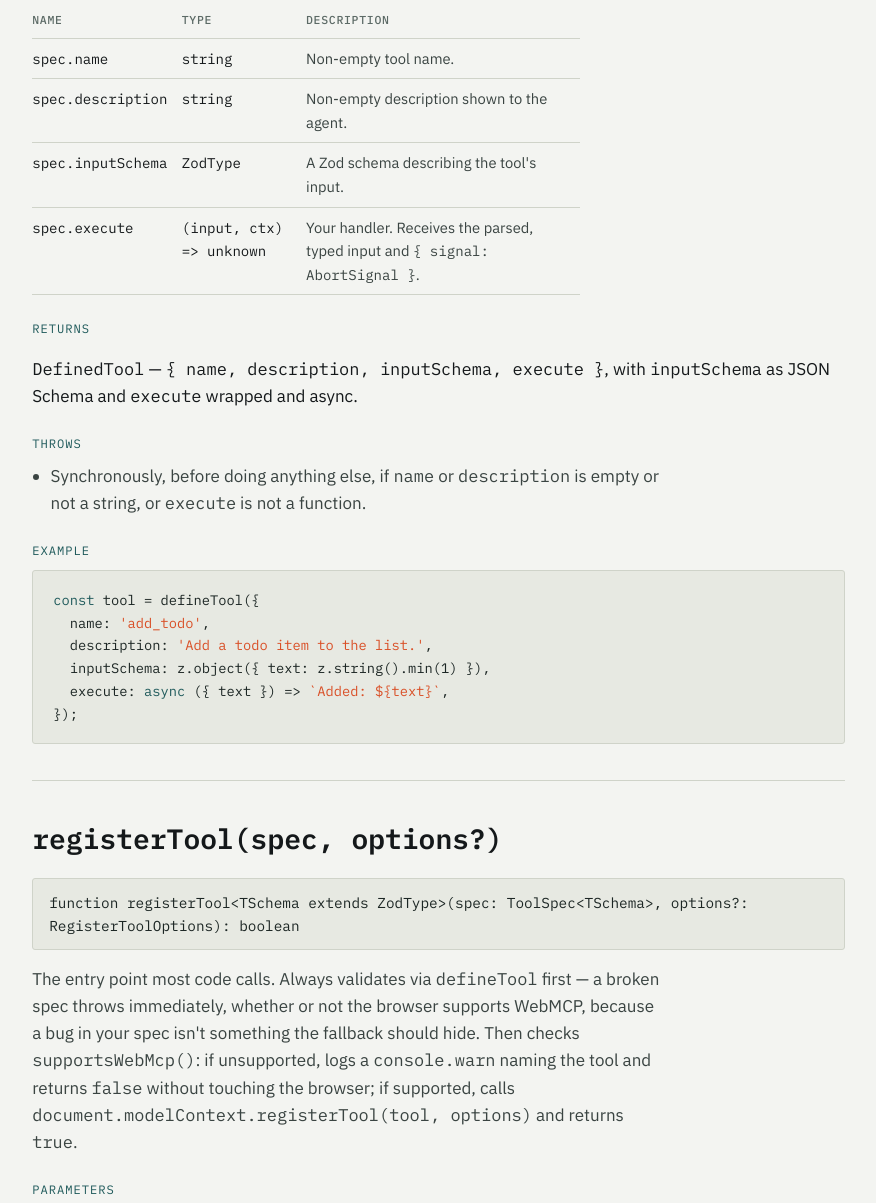
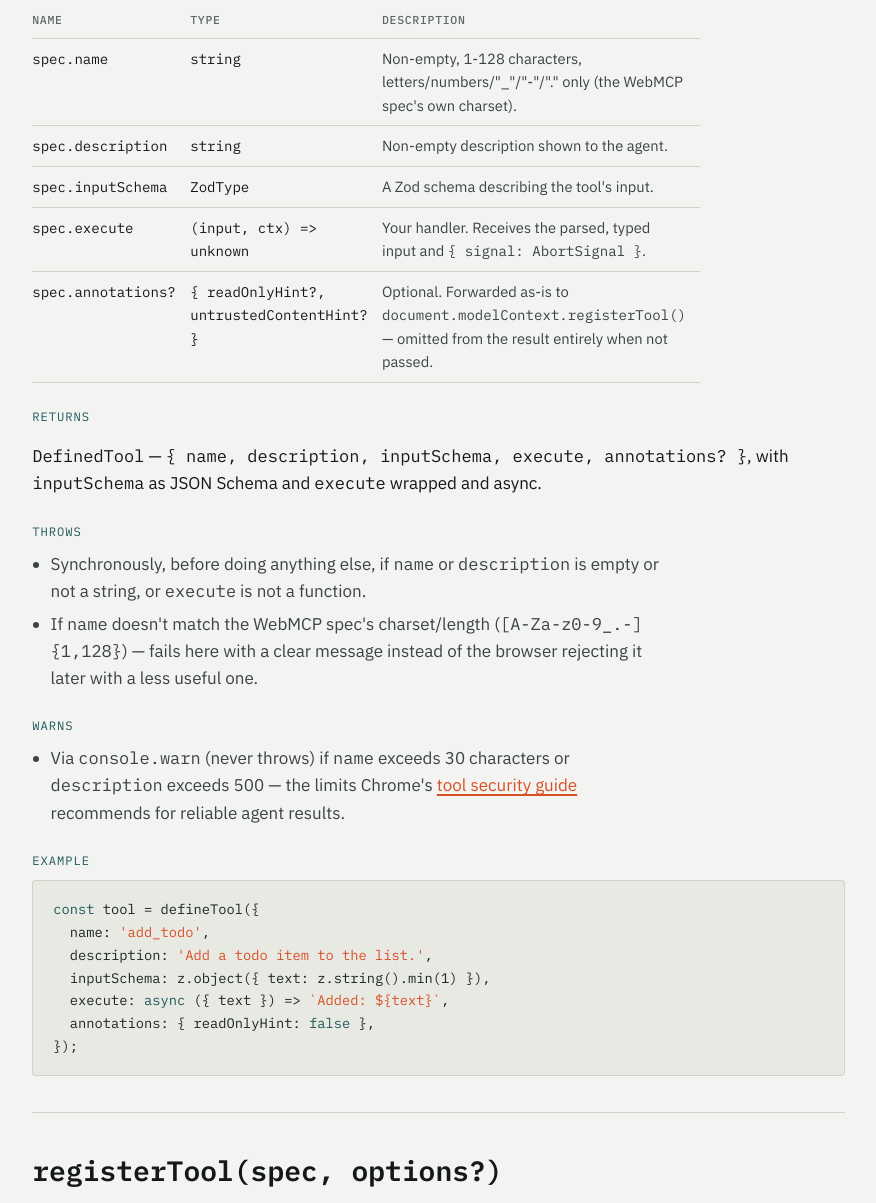
Before and after one commit to MauricioPerera/fastwebmcp, a plain HTML site: page docs.html in a window 1280 px wide. Shown: the part 1391-2594 px from the top of the page, without its empty margins (337-1213 px from the left). Drawn offline with Linux system fonts and the light colour scheme.

Commit message:
Document defineTool's annotations, name validation, budget warnings
Matches the CONTRACT-47 change on main: new annotations param row,
a second Throws item for the name-format check, and a new Warns
section for the character-budget warnings -- all three languages.

```diff
--- a/docs.html
+++ b/docs.html
@@ -404,18 +404,25 @@
         <span class="fn-meta-label" data-i18n="docs.label_params">Parameters</span>
         <table class="param-table">
           <tr><th data-i18n="docs.col_name">Name</th><th data-i18n="docs.col_type">Type</th><th data-i18n="docs.col_desc">Description</th></tr>
-          <tr><td><code>spec.name</code></td><td><code>string</code></td><td class="pdesc" data-i18n="fn.defineTool.p_name">Non-empty tool name.</td></tr>
+          <tr><td><code>spec.name</code></td><td><code>string</code></td><td class="pdesc" data-i18n="fn.defineTool.p_name">Non-empty, 1-128 characters, letters/numbers/"_"/"-"/"." only (the WebMCP spec's own charset).</td></tr>
           <tr><td><code>spec.description</code></td><td><code>string</code></td><td class="pdesc" data-i18n="fn.defineTool.p_desc">Non-empty description shown to the agent.</td></tr>
           <tr><td><code>spec.inputSchema</code></td><td><code>ZodType</code></td><td class="pdesc" data-i18n="fn.defineTool.p_schema">A Zod schema describing the tool's input.</td></tr>
           <tr><td><code>spec.execute</code></td><td><code>(input, ctx) =&gt; unknown</code></td><td class="pdesc" data-i18n="fn.defineTool.p_execute">Your handler. Receives the parsed, typed input and <code>{ signal: AbortSignal }</code>.</td></tr>
+          <tr><td><code>spec.annotations?</code></td><td><code>{ readOnlyHint?, untrustedContentHint? }</code></td><td class="pdesc" data-i18n="fn.defineTool.p_annotations">Optional. Forwarded as-is to <code>document.modelContext.registerTool()</code> &mdash; omitted from the result entirely when not passed.</td></tr>
         </table>
 
         <span class="fn-meta-label" data-i18n="docs.label_returns">Returns</span>
-        <p data-i18n="fn.defineTool.returns"><code>DefinedTool</code> &mdash; <code>{ name, description, inputSchema, execute }</code>, with <code>inputSchema</code> as JSON Schema and <code>execute</code> wrapped and async.</p>
+        <p data-i18n="fn.defineTool.returns"><code>DefinedTool</code> &mdash; <code>{ name, description, inputSchema, execute, annotations? }</code>, with <code>inputSchema</code> as JSON Schema and <code>execute</code> wrapped and async.</p>
 
         <span class="fn-meta-label" data-i18n="docs.label_throws">Throws</span>
         <ul class="invariants">
           <li data-i18n="fn.defineTool.throws1">Synchronously, before doing anything else, if <code>name</code> or <code>description</code> is empty or not a string, or <code>execute</code> is not a function.</li>
+          <li data-i18n="fn.defineTool.throws2">If <code>name</code> doesn't match the WebMCP spec's charset/length (<code>[A-Za-z0-9_.-]{1,128}</code>) &mdash; fails here with a clear message instead of the browser rejecting it later with a less useful one.</li>
+        </ul>
+
+        <span class="fn-meta-label" data-i18n="docs.label_warns">Warns</span>
+        <ul class="invariants">
+          <li data-i18n="fn.defineTool.warns1">Via <code>console.warn</code> (never throws) if <code>name</code> exceeds 30 characters or <code>description</code> exceeds 500 &mdash; the limits Chrome's <a href="https://developer.chrome.com/docs/ai/webmcp/secure-tools">tool security guide</a> recommends for reliable agent results.</li>
         </ul>
 
         <span class="fn-meta-label" data-i18n="docs.label_example">Example</span>
@@ -425,6 +432,7 @@
   description: <span class="str">'Add a todo item to the list.'</span>,
   inputSchema: z.object({ text: z.string().min(1) }),
   execute: <span class="kw">async</span> ({ text }) =&gt; <span class="str">`Added: ${text}`</span>,
+  annotations: { readOnlyHint: <span class="kw">false</span> },
 });</pre>
         </div>
       </section>
@@ -644,6 +652,7 @@ toMcpwasmSkillSource(tool, {
       'docs.label_params': 'Parameters',
       'docs.label_returns': 'Returns',
       'docs.label_throws': 'Throws',
+      'docs.label_warns': 'Warns',
       'docs.label_invariants': 'Invariants',
       'docs.label_example': 'Example',
       'docs.col_name': 'Name',
@@ -655,12 +664,15 @@ toMcpwasmSkillSource(tool, {
       'fn.supportsWebMcp.returns': '<code>boolean</code> &mdash; <code>true</code> if this browser supports WebMCP.',
       'fn.supportsWebMcp.inv1': 'Never throws, regardless of <code>document</code>\'s shape &mdash; missing, <code>null</code>, not an object, or anything else.',
       'fn.defineTool.desc': 'Validates and normalizes a tool definition. Derives the JSON Schema from your Zod <code>inputSchema</code>, and wraps <code>execute</code> so every call is parsed against that schema before your handler runs. Pure &mdash; it never touches <code>document.modelContext</code> itself.',
-      'fn.defineTool.p_name': 'Non-empty tool name.',
+      'fn.defineTool.p_name': 'Non-empty, 1-128 characters, letters/numbers/"_"/"-"/"." only (the WebMCP spec\'s own charset).',
       'fn.defineTool.p_desc': 'Non-empty description shown to the agent.',
       'fn.defineTool.p_schema': 'A Zod schema describing the tool\'s input.',
       'fn.defineTool.p_execute': 'Your handler. Receives the parsed, typed input and <code>{ signal: AbortSignal }</code>.',
-      'fn.defineTool.returns': '<code>DefinedTool</code> &mdash; <code>{ name, description, inputSchema, execute }</code>, with <code>inputSchema</code> as JSON Schema and <code>execute</code> wrapped and async.',
+      'fn.defineTool.p_annotations': 'Optional. Forwarded as-is to <code>document.modelContext.registerTool()</code> &mdash; omitted from the result entirely when not passed.',
+      'fn.defineTool.returns': '<code>DefinedTool</code> &mdash; <code>{ name, description, inputSchema, execute, annotations? }</code>, with <code>inputSchema</code> as JSON Schema and <code>execute</code> wrapped and async.',
       'fn.defineTool.throws1': 'Synchronously, before doing anything else, if <code>name</code> or <code>description</code> is empty or not a string, or <code>execute</code> is not a function.',
+      'fn.defineTool.throws2': 'If <code>name</code> doesn\'t match the WebMCP spec\'s charset/length (<code>[A-Za-z0-9_.-]{1,128}</code>) &mdash; fails here with a clear message instead of the browser rejecting it later with a less useful one.',
+      'fn.defineTool.warns1': 'Via <code>console.warn</code> (never throws) if <code>name</code> exceeds 30 characters or <code>description</code> exceeds 500 &mdash; the limits Chrome\'s <a href="https://developer.chrome.com/docs/ai/webmcp/secure-tools">tool security guide</a> recommends for reliable agent results.',
       'fn.registerTool.desc': 'The entry point most code calls. Always validates via <code>defineTool</code> first &mdash; a broken spec throws immediately, whether or not the browser supports WebMCP, because a bug in your spec isn\'t something the fallback should hide. Then checks <code>supportsWebMcp()</code>: if unsupported, logs a <code>console.warn</code> naming the tool and returns <code>false</code> without touching the browser; if supported, calls <code>document.modelContext.registerTool(tool, options)</code> and returns <code>true</code>.',
       'fn.registerTool.p_spec': 'Same shape as <code>defineTool</code>\'s parameter.',
       'fn.registerTool.p_signal': 'Lets the browser unregister the tool later.',
@@ -704,6 +716,7 @@ toMcpwasmSkillSource(tool, {
       'docs.label_params': 'Parámetros',
       'docs.label_returns': 'Devuelve',
       'docs.label_throws': 'Lanza',
+      'docs.label_warns': 'Avisa',
       'docs.label_invariants': 'Invariantes',
       'docs.label_example': 'Ejemplo',
       'docs.col_name': 'Nombre',
@@ -715,12 +728,15 @@ toMcpwasmSkillSource(tool, {
       'fn.supportsWebMcp.returns': '<code>boolean</code> &mdash; <code>true</code> si este navegador soporta WebMCP.',
       'fn.supportsWebMcp.inv1': 'Nunca lanza, sea cual sea la forma de <code>document</code> &mdash; ausente, <code>null</code>, no-objeto, o cualquier otra cosa.',
       'fn.defineTool.desc': 'Valida y normaliza una definición de tool. Deriva el JSON Schema de tu <code>inputSchema</code> de Zod, y envuelve <code>execute</code> para que cada llamada se parsee contra ese schema antes de correr tu handler. Pura &mdash; nunca toca <code>document.modelContext</code> directamente.',
-      'fn.defineTool.p_name': 'Nombre de la tool, no vacío.',
+      'fn.defineTool.p_name': 'No vacío, 1-128 caracteres, solo letras/números/"_"/"-"/"." (el charset propio del spec de WebMCP).',
       'fn.defineTool.p_desc': 'Descripción no vacía, mostrada al agente.',
       'fn.defineTool.p_schema': 'Un schema de Zod que describe el input de la tool.',
       'fn.defineTool.p_execute': 'Tu handler. Recibe el input parseado y tipado, más <code>{ signal: AbortSignal }</code>.',
-      'fn.defineTool.returns': '<code>DefinedTool</code> &mdash; <code>{ name, description, inputSchema, execute }</code>, con <code>inputSchema</code> como JSON Schema y <code>execute</code> envuelto y async.',
+      'fn.defineTool.p_annotations': 'Opcional. Se reenvía tal cual a <code>document.modelContext.registerTool()</code> &mdash; se omite del resultado por completo si no se pasa.',
+      'fn.defineTool.returns': '<code>DefinedTool</code> &mdash; <code>{ name, description, inputSchema, execute, annotations? }</code>, con <code>inputSchema</code> como JSON Schema y <code>execute</code> envuelto y async.',
       'fn.defineTool.throws1': 'Sincrónicamente, antes de hacer cualquier otra cosa, si <code>name</code> o <code>description</code> están vacíos o no son string, o <code>execute</code> no es una función.',
+      'fn.defineTool.throws2': 'Si <code>name</code> no cumple el charset/longitud del spec de WebMCP (<code>[A-Za-z0-9_.-]{1,128}</code>) &mdash; falla acá con un mensaje claro, en vez de que el navegador lo rechace después con uno menos útil.',
+      'fn.defineTool.warns1': 'Vía <code>console.warn</code> (nunca lanza) si <code>name</code> supera los 30 caracteres o <code>description</code> los 500 &mdash; los límites que recomienda la <a href="https://developer.chrome.com/docs/ai/webmcp/secure-tools">guía de seguridad de Chrome</a> para resultados confiables del agente.',
       'fn.registerTool.desc': 'El punto de entrada que llama la mayoría del código. Siempre valida vía <code>defineTool</code> primero &mdash; un spec roto lanza de inmediato, tenga o no soporte el navegador, porque un bug en tu spec no es algo que el fallback deba esconder. Después chequea <code>supportsWebMcp()</code>: si no hay soporte, loguea un <code>console.warn</code> nombrando la tool y devuelve <code>false</code> sin tocar el navegador; si hay soporte, llama <code>document.modelContext.registerTool(tool, options)</code> y devuelve <code>true</code>.',
       'fn.registerTool.p_spec': 'Misma forma que el parámetro de <code>defineTool</code>.',
       'fn.registerTool.p_signal': 'Le permite al navegador desregistrar la tool después.',
@@ -764,6 +780,7 @@ toMcpwasmSkillSource(tool, {
       'docs.label_params': 'Parâmetros',
       'docs.label_returns': 'Retorna',
       'docs.label_throws': 'Lança',
+      'docs.label_warns': 'Avisa',
       'docs.label_invariants': 'Invariantes',
       'docs.label_example': 'Exemplo',
       'docs.col_name': 'Nome',
@@ -775,12 +792,15 @@ toMcpwasmSkillSource(tool, {
       'fn.supportsWebMcp.returns': '<code>boolean</code> &mdash; <code>true</code> se este navegador suporta WebMCP.',
       'fn.supportsWebMcp.inv1': 'Nunca lança, seja qual for o formato de <code>document</code> &mdash; ausente, <code>null</code>, não-objeto, ou qualquer outra coisa.',
       'fn.defineTool.desc': 'Valida e normaliza uma definição de tool. Deriva o JSON Schema do seu <code>inputSchema</code> do Zod, e envolve <code>execute</code> para que cada chamada seja validada contra esse schema antes de rodar seu handler. Pura &mdash; nunca toca <code>document.modelContext</code> diretamente.',
-      'fn.defineTool.p_name': 'Nome da tool, não vazio.',
+      'fn.defineTool.p_name': 'Não vazio, 1-128 caracteres, apenas letras/números/"_"/"-"/"." (o charset do próprio spec de WebMCP).',
       'fn.defineTool.p_desc': 'Descrição não vazia, mostrada ao agente.',
       'fn.defineTool.p_schema': 'Um schema do Zod descrevendo a entrada da tool.',
       'fn.defineTool.p_execute': 'Seu handler. Recebe a entrada validada e tipada, mais <code>{ signal: AbortSignal }</code>.',
-      'fn.defineTool.returns': '<code>DefinedTool</code> &mdash; <code>{ name, description, inputSchema, execute }</code>, com <code>inputSchema</code> como JSON Schema e <code>execute</code> envolvido e assíncrono.',
+      'fn.defineTool.p_annotations': 'Opcional. Repassado tal como está para <code>document.modelContext.registerTool()</code> &mdash; omitido do resultado por completo quando não é passado.',
+      'fn.defineTool.returns': '<code>DefinedTool</code> &mdash; <code>{ name, description, inputSchema, execute, annotations? }</code>, com <code>inputSchema</code> como JSON Schema e <code>execute</code> envolvido e assíncrono.',
       'fn.defineTool.throws1': 'Sincronamente, antes de fazer qualquer outra coisa, se <code>name</code> ou <code>description</code> estiverem vazios ou não forem string, ou <code>execute</code> não for uma função.',
+      'fn.defineTool.throws2': 'Se <code>name</code> não corresponder ao charset/tamanho do spec de WebMCP (<code>[A-Za-z0-9_.-]{1,128}</code>) &mdash; falha aqui com uma mensagem clara, em vez do navegador rejeitá-lo depois com uma menos útil.',
+      'fn.defineTool.warns1': 'Via <code>console.warn</code> (nunca lança) se <code>name</code> ultrapassar 30 caracteres ou <code>description</code> ultrapassar 500 &mdash; os limites que o <a href="https://developer.chrome.com/docs/ai/webmcp/secure-tools">guia de segurança do Chrome</a> recomenda para resultados confiáveis do agente.',
       'fn.registerTool.desc': 'O ponto de entrada que a maioria do código chama. Sempre valida via <code>defineTool</code> primeiro &mdash; um spec quebrado lança imediatamente, tendo ou não suporte o navegador, porque um bug no seu spec não é algo que o fallback deva esconder. Depois verifica <code>supportsWebMcp()</code>: se não suportado, registra um <code>console.warn</code> nomeando a tool e retorna <code>false</code> sem tocar o navegador; se suportado, chama <code>document.modelContext.registerTool(tool, options)</code> e retorna <code>true</code>.',
       'fn.registerTool.p_spec': 'Mesmo formato do parâmetro de <code>defineTool</code>.',
       'fn.registerTool.p_signal': 'Permite ao navegador cancelar o registro da tool depois.',
```
